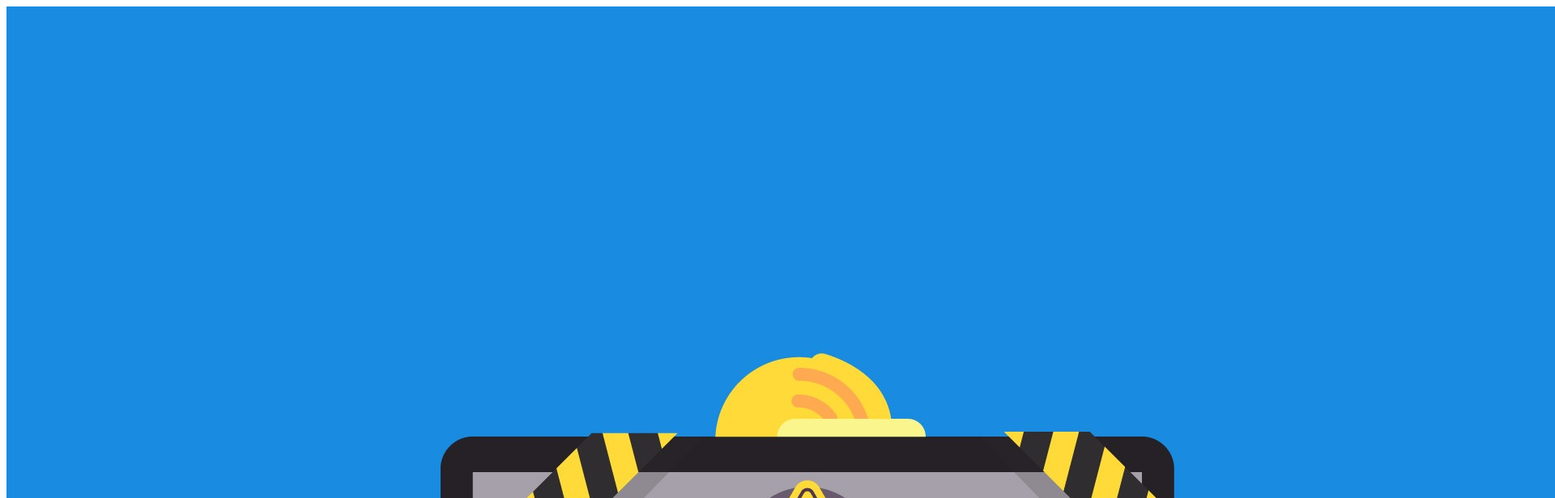
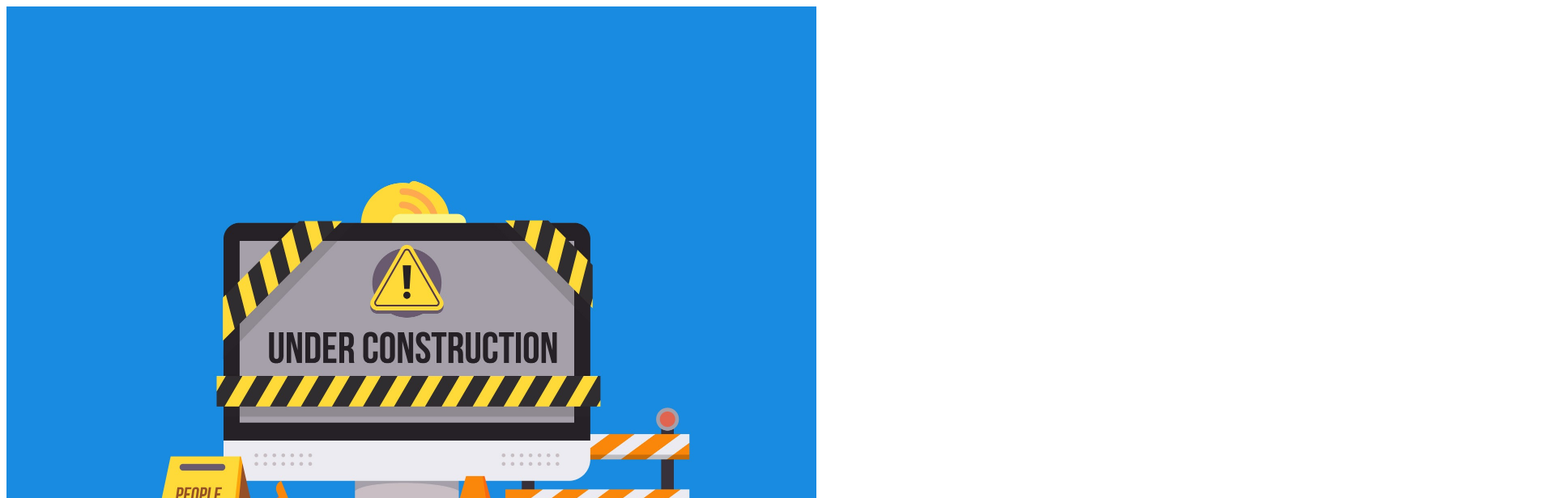
Before and after one commit to vitalizepayvve/vvpay, a plain HTML site: page index.html in a window 1280 px wide. Shown: the top 616 px of the page at 81% size, 1920 px wide, since content can reach past the window. Drawn offline with Linux system fonts and the light colour scheme.

Commit message:
Update index.html

```diff
--- a/index.html
+++ b/index.html
@@ -10,7 +10,7 @@ img {
 </head>
 <body>
 
-<img src="images2.jpg" alt="HTML5 Icon" class="center" style="width:2000px;height:1823px;" >
+<img src="images2.jpg" alt="HTML5 Icon" class="center" style="width:1000px;height:917px;" >
 
 </body>
 </html>
```
